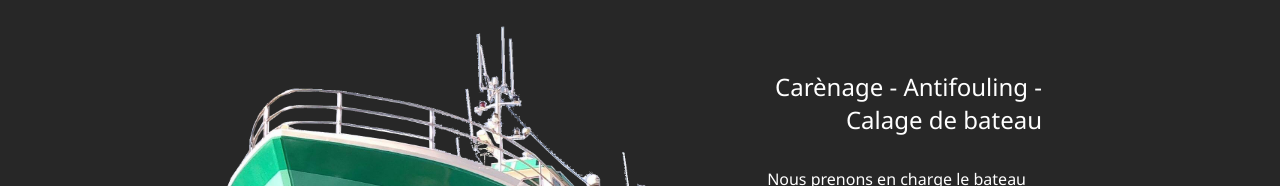
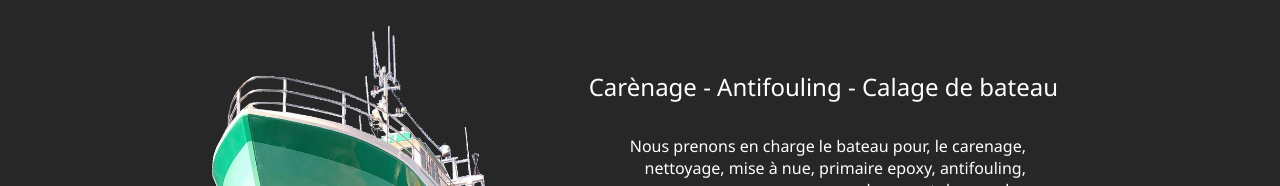
Before and after one commit to qdtrl/jc-sailing-front, a Next.js app: page / in a window 1280 px wide. Shown: the part 612-798 px from the top of the page. Built offline with nearby package versions, Linux system fonts and the light colour scheme.

Commit message:
mise en page titre homepage

```diff
--- a/components/Categories/Web/web.module.scss
+++ b/components/Categories/Web/web.module.scss
@@ -23,6 +23,7 @@
         text-align: left;
         width: 40vw;
         h2 {
+          width: 40vw;
           margin: 1rem;
         }
         p {
@@ -73,7 +74,10 @@
         text-align: right;
         width: 40vw;
         h2 {
+          width: 40vw;
           margin: 1rem;
+          padding-right: 1rem;
+
         }
         p {
           margin: 2rem
```
